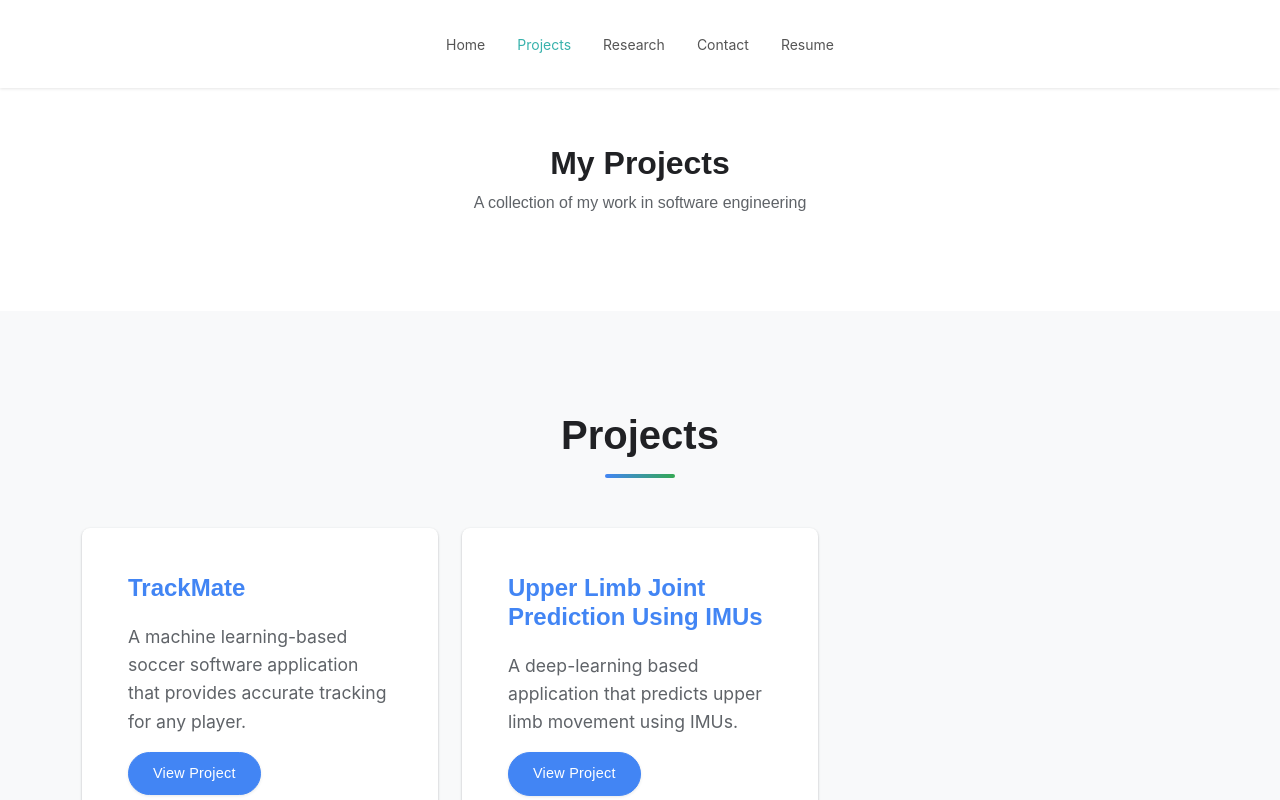
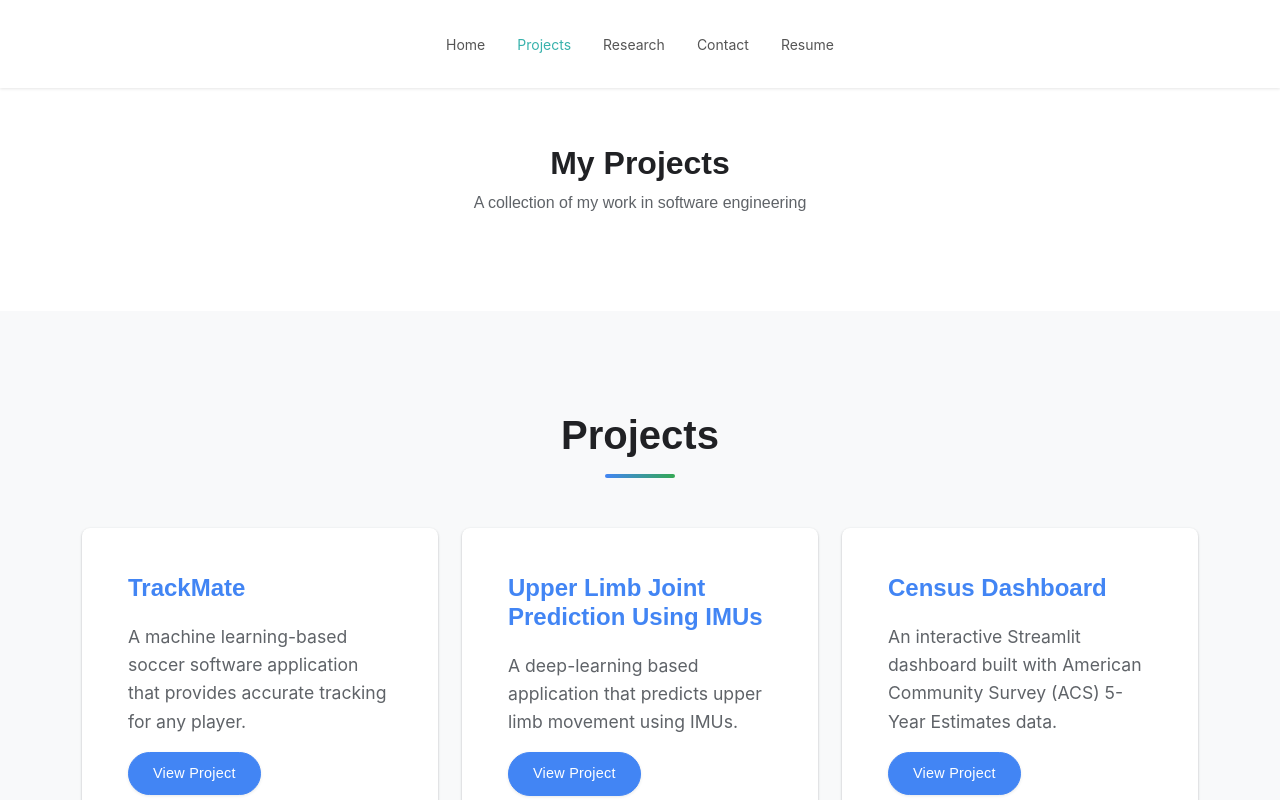
Before and after one commit to stevenc15/Personal_Portfolio, a React (Create React App) app: page / in a window 1280 px wide. Both pictures are taken after a click on the button "Projects". Shown: the top 800 px of the page. Built offline with nearby package versions, Linux system fonts and the light colour scheme; a web font is replaced by a local one.

Commit message:
Update Projects.js with new project

```diff
--- a/src/pages/Projects.js
+++ b/src/pages/Projects.js
@@ -15,7 +15,11 @@ const projects = [
         description: "A deep-learning based application that predicts upper limb movement using IMUs.",
         page: "upperlimb"
     },
-
+    {
+        title: "Census Dashboard",
+        description: "An interactive Streamlit dashboard built with American Community Survey (ACS) 5-Year Estimates data.",
+        page: "trackmate"
+    },
 ];
 
 const ProjectsPage = () => {
```
